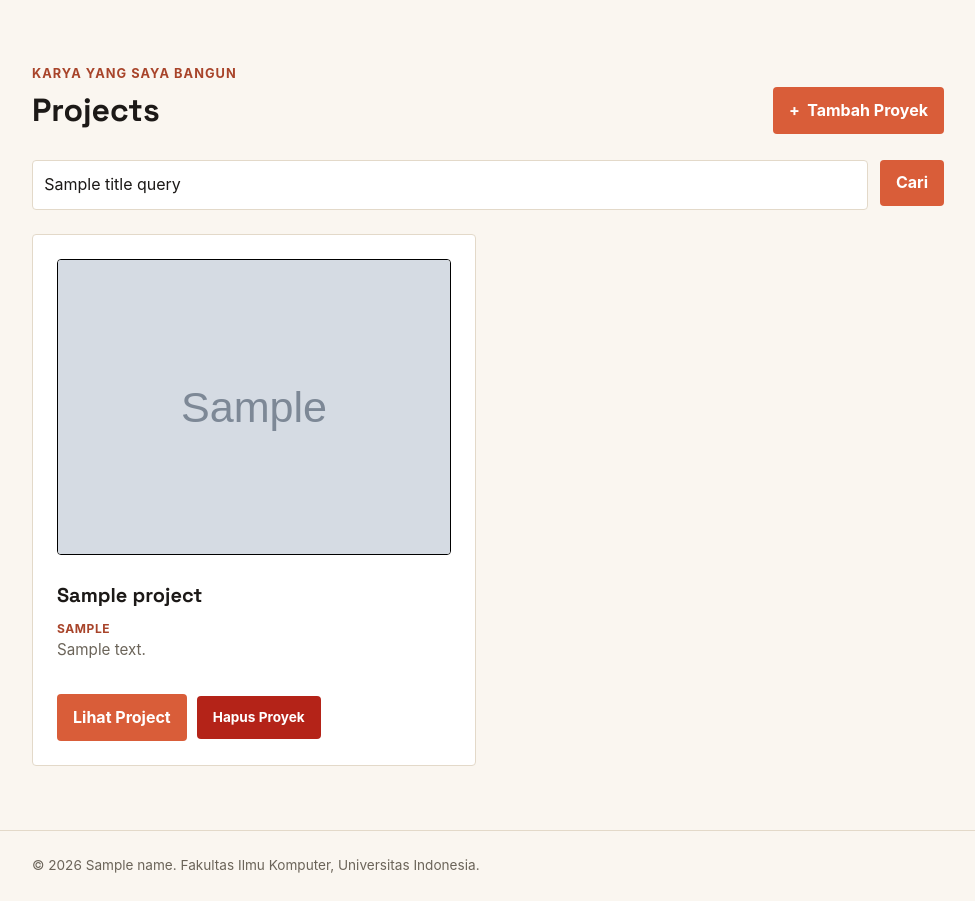
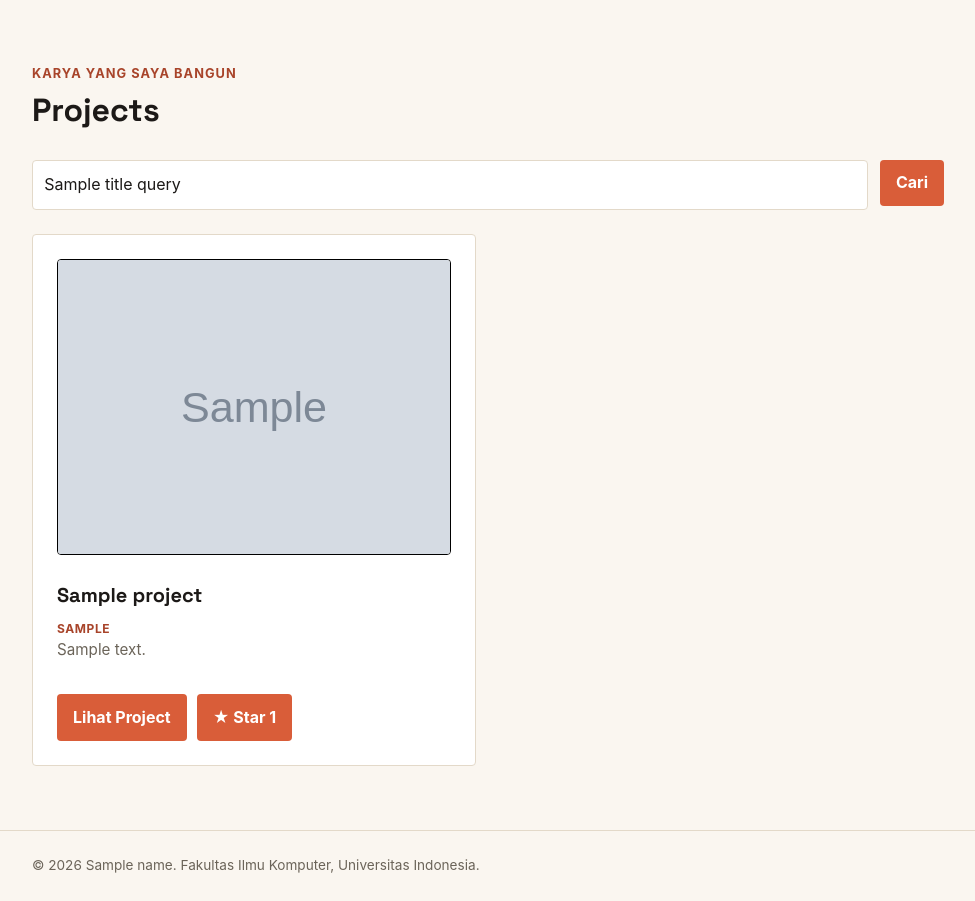
Before and after one commit to msyarifudin541-del/myportofolio, a Django app: template templates/project.html in a window 1280 px wide. Shown: the part 74-975 px from the top of the page, without its empty margins (152-1127 px from the left). Run offline with Django 4.2, Linux system fonts and the light colour scheme; the template is opened without the code that fills it: most values are stand-ins (such as "Sample title", 1, 10 or a date in 2020); grey boxes marked "Sample" are stand-in pictures.

Commit message:
tutorial 4: render project_star component in project list template

```diff
--- a/templates/project.html
+++ b/templates/project.html
@@ -10,7 +10,9 @@
             <p class="section-kicker">Karya yang saya bangun</p>
             <div class="project-header">
                 <h1>Projects</h1>
-                <a href="{% url 'main:create_project' %}" class="button project-add-button"><span aria-hidden="true">+</span> Tambah Proyek</a>
+                {% if user.is_superuser %}
+                    <a href="{% url 'main:create_project' %}" class="button project-add-button"><span aria-hidden="true">+</span> Tambah Proyek</a>
+                {% endif %}
             </div>
 
             <form method="get" action="{% url 'main:show_project' %}" class="project-search">
@@ -32,7 +34,12 @@
                                 {% if project.project_url %}
                                     <a href="{{ project.project_url }}" class="button" target="_blank">Lihat Project</a>
                                 {% endif %}
-                                {% include "components/project_delete_modal.html" with project=project %}
+
+                                {% include "components/project_star.html" with project=project %}
+
+                                {% if user.is_superuser %}
+                                    {% include "components/project_delete_modal.html" with project=project %}
+                                {% endif %}
                             </div>
                         </div>
                     </article>
```
